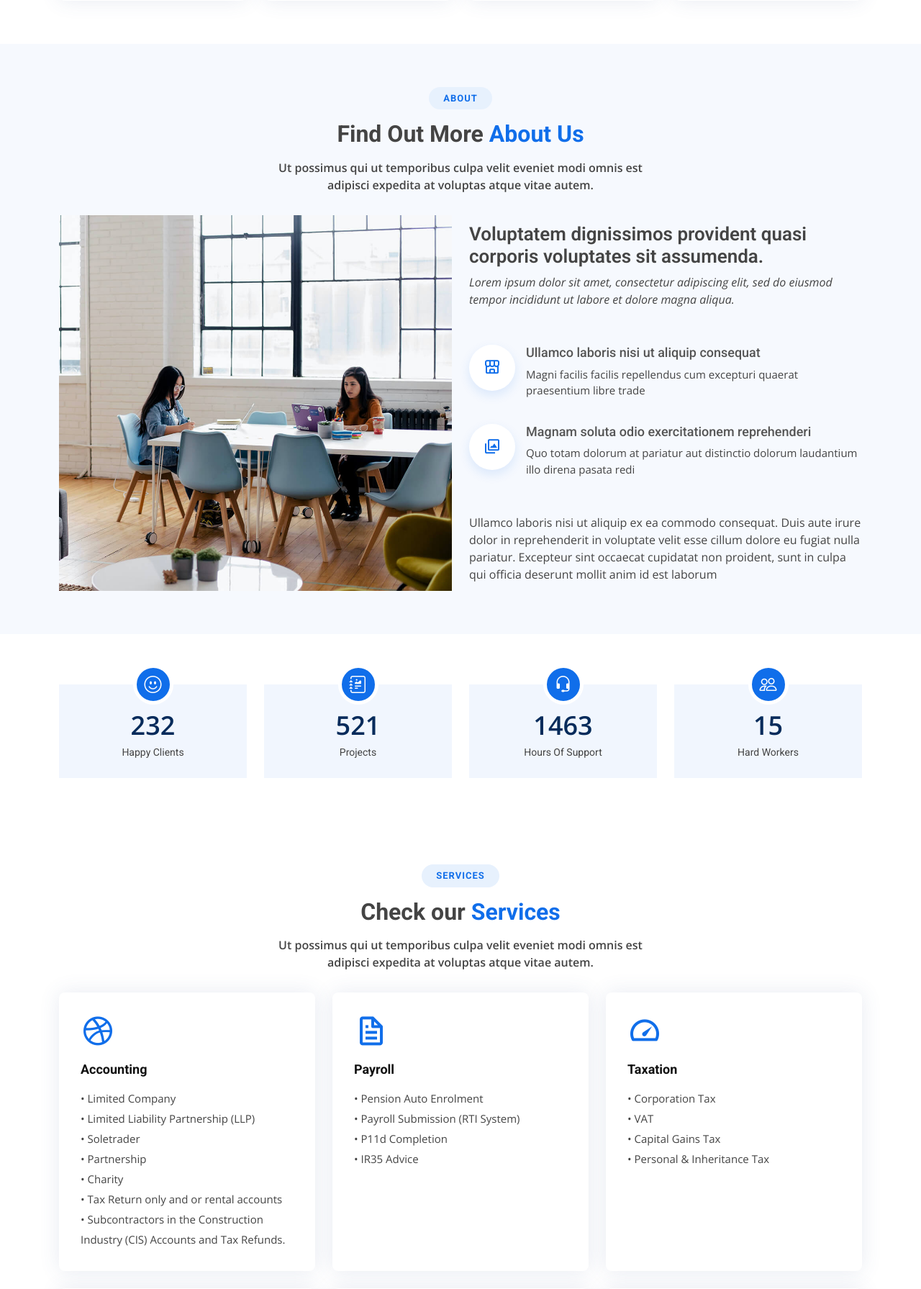
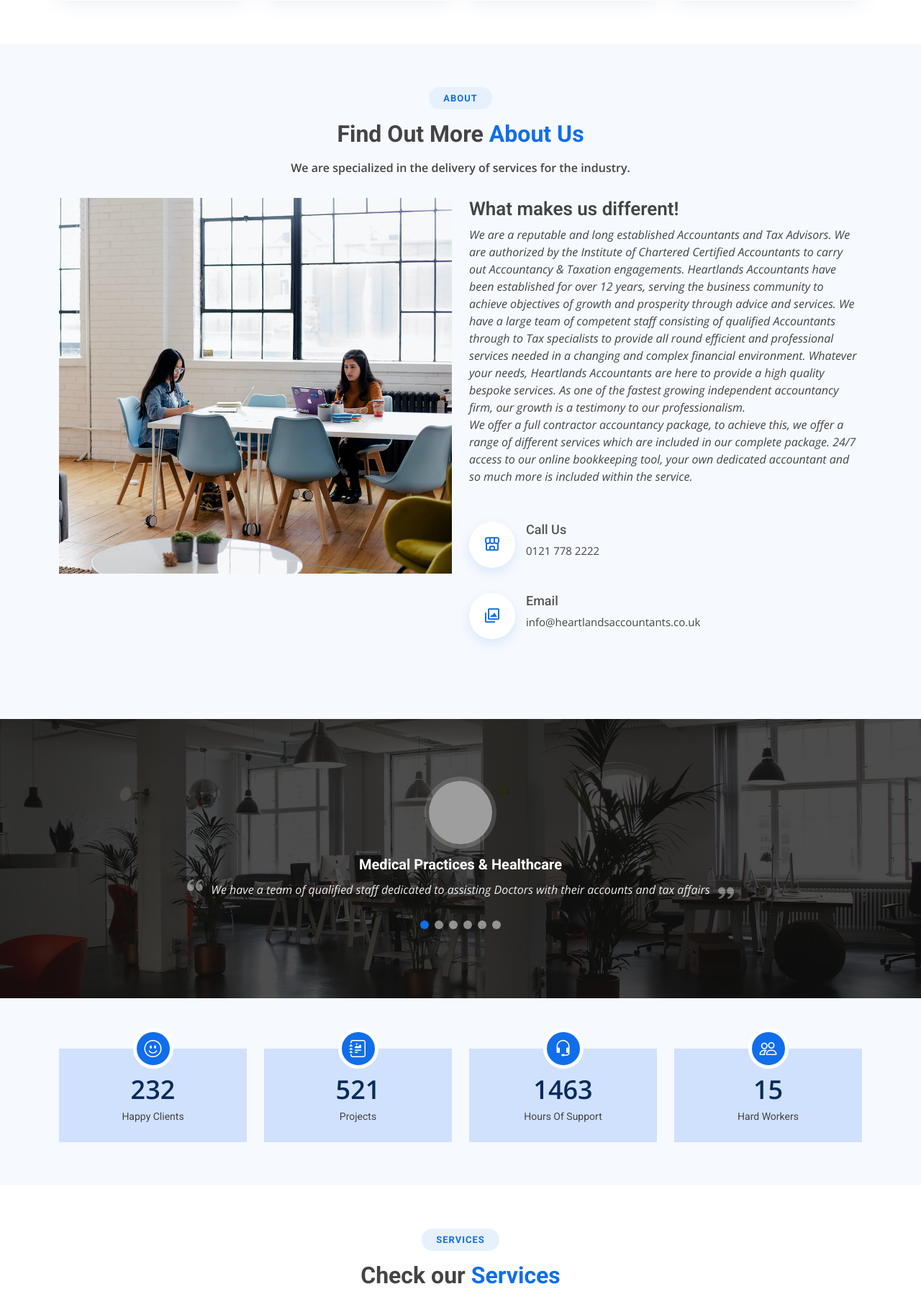
Before and after one commit to cynrio/codezpro, a PHP site: page /prototype/index.html in a window 1280 px wide. Shown: the part 1032-2823 px from the top of the page at 72% size. Run offline with PHP 8.4, Linux system fonts and the light colour scheme; grey boxes are pictures that could not be loaded.

Commit message:
updated home page design

```diff
--- a/prototype/assets/css/style.css
+++ b/prototype/assets/css/style.css
@@ -858,7 +858,7 @@ section {
   width: 100%;
   position: relative;
   text-align: center;
-  background: #f1f6fe;
+  background: #d0e1fd;
 }
 
 .counts .count-box i {
--- a/prototype/index.html
+++ b/prototype/index.html
@@ -161,8 +161,7 @@
         <div class="section-title">
           <h2>About</h2>
           <h3>Find Out More <span>About Us</span></h3>
-          <p>Ut possimus qui ut temporibus culpa velit eveniet modi omnis est adipisci expedita at voluptas atque vitae
-            autem.</p>
+          <p>We are specialized in the delivery of services for the industry.</p>
         </div>
 
         <div class="row">
@@ -171,43 +170,130 @@
           </div>
           <div class="col-lg-6 pt-4 pt-lg-0 content d-flex flex-column justify-content-center" data-aos="fade-up"
             data-aos-delay="100">
-            <h3>Voluptatem dignissimos provident quasi corporis voluptates sit assumenda.</h3>
+            <h3>What makes us different!</h3>
             <p class="fst-italic">
-              Lorem ipsum dolor sit amet, consectetur adipiscing elit, sed do eiusmod tempor incididunt ut labore et
-              dolore
-              magna aliqua.
+              We are a reputable and long established Accountants and Tax Advisors. We are authorized by the Institute of Chartered Certified Accountants to carry out Accountancy & Taxation engagements. Heartlands Accountants have been established for over 12 years, serving the business community to achieve objectives of growth and prosperity through advice and services. We have a large team of competent staff consisting of qualified Accountants through to Tax specialists to provide all round efficient and professional services needed in a changing and complex financial environment. Whatever your needs, Heartlands Accountants are here to provide a high quality bespoke services. As one of the fastest growing independent accountancy firm, our growth is a testimony to our professionalism.
+              <br>We offer a full contractor accountancy package, to achieve this, we offer a range of different services which are included in our complete package. 24/7 access to our online bookkeeping tool, your own dedicated accountant and so much more is included within the service.
+
             </p>
             <ul>
               <li>
                 <i class="bx bx-store-alt"></i>
                 <div>
-                  <h5>Ullamco laboris nisi ut aliquip consequat</h5>
-                  <p>Magni facilis facilis repellendus cum excepturi quaerat praesentium libre trade</p>
+                  <h5>Call Us</h5>
+                  <p>0121 778 2222</p>
                 </div>
               </li>
               <li>
                 <i class="bx bx-images"></i>
                 <div>
-                  <h5>Magnam soluta odio exercitationem reprehenderi</h5>
-                  <p>Quo totam dolorum at pariatur aut distinctio dolorum laudantium illo direna pasata redi</p>
+                  <h5>Email</h5>
+                  <p>info@heartlandsaccountants.co.uk</p>
                 </div>
               </li>
             </ul>
-            <p>
+            <!-- <p>
               Ullamco laboris nisi ut aliquip ex ea commodo consequat. Duis aute irure dolor in reprehenderit in
               voluptate
               velit esse cillum dolore eu fugiat nulla pariatur. Excepteur sint occaecat cupidatat non proident, sunt in
               culpa qui officia deserunt mollit anim id est laborum
-            </p>
+            </p> -->
           </div>
         </div>
 
       </div>
     </section><!-- End About Section -->
 
+        <!-- ======= Testimonials Section ======= -->
+        <section id="testimonials" class="testimonials">
+          <div class="container" data-aos="zoom-in">
+
+            <div class="testimonials-slider swiper" data-aos="fade-up" data-aos-delay="100">
+              <div class="swiper-wrapper">
+
+                <div class="swiper-slide">
+                  <div class="testimonial-item">
+                    <img src="https://www.heartlandsaccountants.co.uk/wp-content/uploads/2021/05/s1.png" class="testimonial-img" style="height: 100px; width:100px" alt="">
+                    <h3>Medical Practices & Healthcare</h3>
+                    <p>
+                      <i class="bx bxs-quote-alt-left quote-icon-left"></i>
+                      We have a team of qualified staff dedicated to assisting Doctors with their accounts and tax affairs
+                      <i class="bx bxs-quote-alt-right quote-icon-right"></i>
+                    </p>
+                  </div>
+                </div><!-- End testimonial item -->
+
+                <div class="swiper-slide">
+                  <div class="testimonial-item">
+                    <img src="https://www.heartlandsaccountants.co.uk/wp-content/uploads/2021/05/s3.png"  class="testimonial-img" style="height: 100px; width:100px" alt="">
+                    <h3>Contractors & Engineers</h3>
+                    <p>
+                      <i class="bx bxs-quote-alt-left quote-icon-left"></i>
+                      We understand the needs of IT contractors and provide financially sound support and advice
+                      <i class="bx bxs-quote-alt-right quote-icon-right"></i>
+                    </p>
+                  </div>
+                </div><!-- End testimonial item -->
+
+                <div class="swiper-slide">
+                  <div class="testimonial-item">
+                    <img src="https://www.heartlandsaccountants.co.uk/wp-content/uploads/2021/05/s4.png" class="testimonial-img" style="height: 100px; width:100px" alt="">
+                    <h3>Solicitors & Law Firms</h3>
+                    <p>
+                      <i class="bx bxs-quote-alt-left quote-icon-left"></i>
+                      We work with a substantial number of law firms with a wide range of services tailored to individual needs
+                      <i class="bx bxs-quote-alt-right quote-icon-right"></i>
+                    </p>
+                  </div>
+                </div><!-- End testimonial item -->
+
+                <div class="swiper-slide">
+                  <div class="testimonial-item">
+                    <img src="https://www.heartlandsaccountants.co.uk/wp-content/uploads/2021/05/s5.png" class="testimonial-img" style="height: 100px; width:100px" alt="">
+                    <h3>Restaurants & Caterers</h3>
+                    <p>
+                      <i class="bx bxs-quote-alt-left quote-icon-left"></i>
+                      We've worked for many restaurants and catering businesses all over UK for the past two decades
+                      <i class="bx bxs-quote-alt-right quote-icon-right"></i>
+                    </p>
+                  </div>
+                </div><!-- End testimonial item -->
+
+                <div class="swiper-slide">
+                  <div class="testimonial-item">
+                    <img src="https://www.heartlandsaccountants.co.uk/wp-content/uploads/2021/05/s6.png"  class="testimonial-img" style="height: 100px; width:100px" alt="">
+                    <h3>Opticians & Eye Clinics</h3>
+                    <p>
+                      <i class="bx bxs-quote-alt-left quote-icon-left"></i>
+                      We have experience of working with a large number of opticians, eye clinics and locum optometrists
+                      <i class="bx bxs-quote-alt-right quote-icon-right"></i>
+                    </p>
+                  </div>
+                </div><!-- End testimonial item -->
+
+                <div class="swiper-slide">
+                  <div class="testimonial-item">
+                    <img src="https://www.heartlandsaccountants.co.uk/wp-content/uploads/2021/05/s7.png" class="testimonial-img" style="height: 100px; width:100px" alt="">
+                    <h3>Nurses</h3>
+                    <p>
+                      <i class="bx bxs-quote-alt-left quote-icon-left"></i>
+                      We have experience of working with a large number of nurses and health care professionals
+                      <i class="bx bxs-quote-alt-right quote-icon-right"></i>
+                    </p>
+                  </div>
+                </div><!-- End testimonial item -->
+
+
+              </div>
+              <div class="swiper-pagination"></div>
+            </div>
+
+          </div>
+        </section><!-- End Testimonials Section -->
+
 
     <!-- ======= Counts Section ======= -->
-    <section id="counts" class="counts">
+    <section id="counts" class="counts section-bg">
       <div class="container" data-aos="fade-up">
 
         <div class="row">
@@ -385,64 +471,100 @@
       </div>
     </section><!-- End Services Section -->
 
-    <!-- ======= Testimonials Section ======= -->
-    <section id="testimonials" class="testimonials">
-      <div class="container" data-aos="zoom-in">
 
-        <div class="testimonials-slider swiper" data-aos="fade-up" data-aos-delay="100">
-          <div class="swiper-wrapper">
+    <!-- ======= Portfolio Section ======= -->
 
-            <div class="swiper-slide">
-              <div class="testimonial-item">
-                <img src="http://s3.crackedcdn.com/articleimages/wong/carrotjuice2.jpg" class="testimonial-img" style="height: 100px; width:100px" alt="">
-                <h3>how to use steroids safely And Love Have 4 Things In Common</h3>
-                <p>
-                  <i class="bx bxs-quote-alt-left quote-icon-left"></i>
-                  Information is also available online at. After 3 weeks of usage, I decided to increase the dosage to 20 25 mg per day. The very first contact that the patient has with topical corticosteroids is mostly through skin. PubMed Google Scholar. 1 mg/kg orally or parenterally once a day and would be appropriate for treating conditions such as atopic dermatitis. It contains only natural ingredients like acetyl L Carnitine, nettleleaf extract, and aspartic acid. All nine Doped subjects and six of seven Clean are correctly classified, leaving one Clean un classified
-                  <i class="bx bxs-quote-alt-right quote-icon-right"></i>
-                </p>
+    <!-- ======= Pricing Section ======= -->
+    <section id="pricing" class="pricing section-bg">
+      <div class="container" data-aos="fade-up">
+
+        <div class="section-title">
+          <h2>Pricing</h2>
+          <h3>Check our <span>Pricing</span></h3>
+          <p>Ut possimus qui ut temporibus culpa velit eveniet modi omnis est adipisci expedita at voluptas atque vitae
+            autem.</p>
+        </div>
+
+        <div class="row">
+
+          <div class="col-lg-3 col-md-6" data-aos="fade-up" data-aos-delay="100">
+            <div class="box">
+              <h3>Free</h3>
+              <h4><sup>$</sup>0<span> / month</span></h4>
+              <ul>
+                <li>Aida dere</li>
+                <li>Nec feugiat nisl</li>
+                <li>Nulla at volutpat dola</li>
+                <li class="na">Pharetra massa</li>
+                <li class="na">Massa ultricies mi</li>
+              </ul>
+              <div class="btn-wrap">
+                <a href="#" class="btn-buy">Buy Now</a>
               </div>
-            </div><!-- End testimonial item -->
+            </div>
+          </div>
 
-            <div class="swiper-slide">
-              <div class="testimonial-item">
-                <img src="https://docplayer.org/docs-images/72/67381925/images/51-0.jpg"  class="testimonial-img" style="height: 100px; width:100px" alt="">
-                <h3>Nie wieder unter sterole steroide leiden</h3>
-                <p>
-                  <i class="bx bxs-quote-alt-left quote-icon-left"></i>
-                  36, LT 01210 Vilnius, Tel. In einigen Sportarten kann es zu Gruppenzwang kommen, Anabolika zu verwenden, da befürchtet wird, dass normales Training nicht ausreicht, um erfolgreich zu sein. Köpa steroider i sverige anabolika bulgarien kaufen, köpa testosteron lagligt steroide online kaufen auf rechnung. Ziel der Tierhaltern sind immer stoffwechselstabile und gesunde Kühe. Philistratos und Galen berichten, dass die Athleten der alten Olympischen Spiele versuchten, ihre Körperkräfte durch den Verzehr von Stierhoden, die einen vermutlich hohen Gehalt an Anabolika hatten, zu steigern
-                  <i class="bx bxs-quote-alt-right quote-icon-right"></i>
-                </p>
+          <div class="col-lg-3 col-md-6 mt-4 mt-md-0" data-aos="fade-up" data-aos-delay="200">
+            <div class="box featured">
+              <h3>Business</h3>
+              <h4><sup>$</sup>19<span> / month</span></h4>
+              <ul>
+                <li>Aida dere</li>
+                <li>Nec feugiat nisl</li>
+                <li>Nulla at volutpat dola</li>
+                <li>Pharetra massa</li>
+                <li class="na">Massa ultricies mi</li>
+              </ul>
+              <div class="btn-wrap">
+                <a href="#" class="btn-buy">Buy Now</a>
               </div>
-            </div><!-- End testimonial item -->
+            </div>
+          </div>
 
-            <div class="swiper-slide">
-              <div class="testimonial-item">
-                <img src="https://i.pinimg.com/236x/2c/50/1d/2c501ded87f76b5d1837d254b7e21120.jpg" class="testimonial-img" style="height: 100px; width:100px" alt="">
-                <h3>Die Zukunft von steroide arme
-                </h3>
-                <p>
-                  <i class="bx bxs-quote-alt-left quote-icon-left"></i>
-                  Der Alt Rocker sagte der Zeitschrift “Mojo”: “Ich habe mich auf Tour in den 80er Jahren selbst enttäuscht, als ich Steroide nahm. Viele verwechseln Laxogenin mit einer Art von https://kaufensteroide.com Prohormon, aber das ist es nicht. Atrax und Hadronychearten Funnel Web Spiders kommen in Australien, Neuguinea und den Südpazifischen Inseln vor. Hübner: Der Kokser den tristen Alltag. Wenn Sie diesen Artikel in den Warenkorb legen geht Ihre vorherige Auswahl verloren. Retro­spek­tiv war bereits zu diesem Zeitpunkt eine Polyglobulie mit einem Hämoglobin von 208 g/l und einem Hämatokrit von 0,61 auffällig.
-                  <i class="bx bxs-quote-alt-right quote-icon-right"></i>
-                </p>
+          <div class="col-lg-3 col-md-6 mt-4 mt-lg-0" data-aos="fade-up" data-aos-delay="300">
+            <div class="box">
+              <h3>Developer</h3>
+              <h4><sup>$</sup>29<span> / month</span></h4>
+              <ul>
+                <li>Aida dere</li>
+                <li>Nec feugiat nisl</li>
+                <li>Nulla at volutpat dola</li>
+                <li>Pharetra massa</li>
+                <li>Massa ultricies mi</li>
+              </ul>
+              <div class="btn-wrap">
+                <a href="#" class="btn-buy">Buy Now</a>
               </div>
-            </div><!-- End testimonial item -->
+            </div>
+          </div>
+
+          <div class="col-lg-3 col-md-6 mt-4 mt-lg-0" data-aos="fade-up" data-aos-delay="400">
+            <div class="box">
+              <span class="advanced">Advanced</span>
+              <h3>Ultimate</h3>
+              <h4><sup>$</sup>49<span> / month</span></h4>
+              <ul>
+                <li>Aida dere</li>
+                <li>Nec feugiat nisl</li>
+                <li>Nulla at volutpat dola</li>
+                <li>Pharetra massa</li>
+                <li>Massa ultricies mi</li>
+              </ul>
+              <div class="btn-wrap">
+                <a href="#" class="btn-buy">Buy Now</a>
+              </div>
+            </div>
+          </div>
+
+        </div>
+
+      </div>
+    </section><!-- End Pricing Section -->
 
 
 
-          </div>
-          <div class="swiper-pagination"></div>
-        </div>
-
-      </div>
-    </section><!-- End Testimonials Section -->
-
-    <!-- ======= Portfolio Section ======= -->
-
-
     <!-- ======= Team Section ======= -->
-    <section id="team" class="team section-bg">
+    <section id="team" class="team">
       <div class="container" data-aos="fade-up">
 
         <div class="section-title">
@@ -531,92 +653,6 @@
       </div>
     </section><!-- End Team Section -->
 
-    <!-- ======= Pricing Section ======= -->
-    <section id="pricing" class="pricing">
-      <div class="container" data-aos="fade-up">
-
-        <div class="section-title">
-          <h2>Pricing</h2>
-          <h3>Check our <span>Pricing</span></h3>
-          <p>Ut possimus qui ut temporibus culpa velit eveniet modi omnis est adipisci expedita at voluptas atque vitae
-            autem.</p>
-        </div>
-
-        <div class="row">
-
-          <div class="col-lg-3 col-md-6" data-aos="fade-up" data-aos-delay="100">
-            <div class="box">
-              <h3>Free</h3>
-              <h4><sup>$</sup>0<span> / month</span></h4>
-              <ul>
-                <li>Aida dere</li>
-                <li>Nec feugiat nisl</li>
-                <li>Nulla at volutpat dola</li>
-                <li class="na">Pharetra massa</li>
-                <li class="na">Massa ultricies mi</li>
-              </ul>
-              <div class="btn-wrap">
-                <a href="#" class="btn-buy">Buy Now</a>
-              </div>
-            </div>
-          </div>
-
-          <div class="col-lg-3 col-md-6 mt-4 mt-md-0" data-aos="fade-up" data-aos-delay="200">
-            <div class="box featured">
-              <h3>Business</h3>
-              <h4><sup>$</sup>19<span> / month</span></h4>
-              <ul>
-                <li>Aida dere</li>
-                <li>Nec feugiat nisl</li>
-                <li>Nulla at volutpat dola</li>
-                <li>Pharetra massa</li>
-                <li class="na">Massa ultricies mi</li>
-              </ul>
-              <div class="btn-wrap">
-                <a href="#" class="btn-buy">Buy Now</a>
-              </div>
-            </div>
-          </div>
-
-          <div class="col-lg-3 col-md-6 mt-4 mt-lg-0" data-aos="fade-up" data-aos-delay="300">
-            <div class="box">
-              <h3>Developer</h3>
-              <h4><sup>$</sup>29<span> / month</span></h4>
-              <ul>
-                <li>Aida dere</li>
-                <li>Nec feugiat nisl</li>
-                <li>Nulla at volutpat dola</li>
-                <li>Pharetra massa</li>
-                <li>Massa ultricies mi</li>
-              </ul>
-              <div class="btn-wrap">
-                <a href="#" class="btn-buy">Buy Now</a>
-              </div>
-            </div>
-          </div>
-
-          <div class="col-lg-3 col-md-6 mt-4 mt-lg-0" data-aos="fade-up" data-aos-delay="400">
-            <div class="box">
-              <span class="advanced">Advanced</span>
-              <h3>Ultimate</h3>
-              <h4><sup>$</sup>49<span> / month</span></h4>
-              <ul>
-                <li>Aida dere</li>
-                <li>Nec feugiat nisl</li>
-                <li>Nulla at volutpat dola</li>
-                <li>Pharetra massa</li>
-                <li>Massa ultricies mi</li>
-              </ul>
-              <div class="btn-wrap">
-                <a href="#" class="btn-buy">Buy Now</a>
-              </div>
-            </div>
-          </div>
-
-        </div>
-
-      </div>
-    </section><!-- End Pricing Section -->
 
     <!-- ======= Frequently Asked Questions Section ======= -->
     <section id="faq" class="faq section-bg">
```
